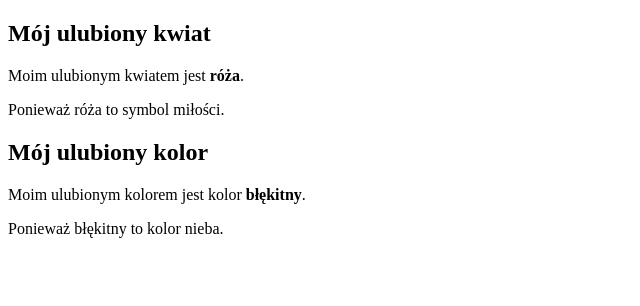
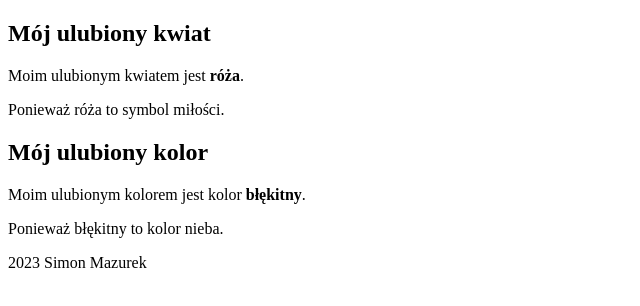
Before and after one commit to szymaz/nauka-gita-klonowanie, a plain HTML site: page index.html in a window 1280 px wide. Shown: the whole page, without its empty margins (0-640 px from the left). Drawn offline with Linux system fonts and the light colour scheme.

Commit message:
Add footer

```diff
--- a/index.html
+++ b/index.html
@@ -17,6 +17,9 @@
       <p>Moim ulubionym kolorem jest kolor <b>błękitny</b>.</p>
       <p>Ponieważ błękitny to kolor nieba.</p>
     </article>
+    <footer>
+      <p>2023 Simon Mazurek</p>
+    </footer>
 
   </body>
 </html>
```
